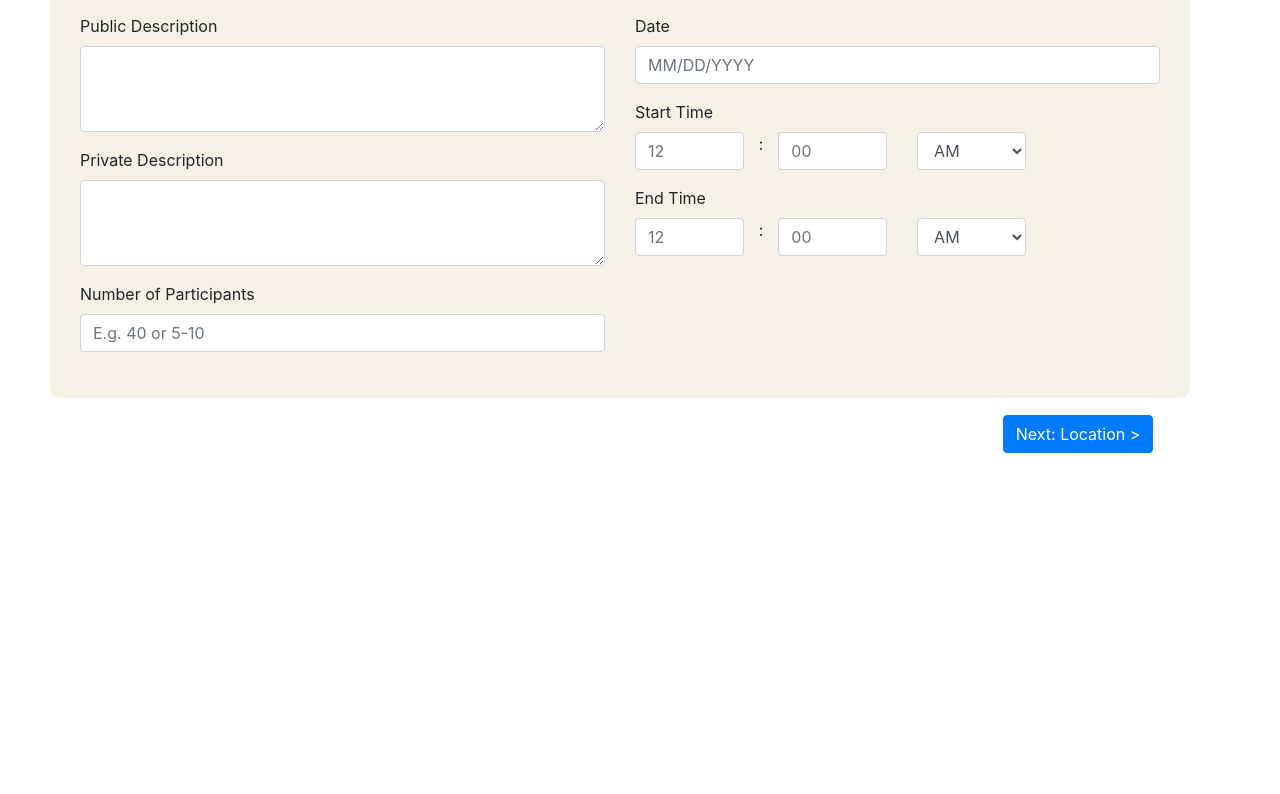
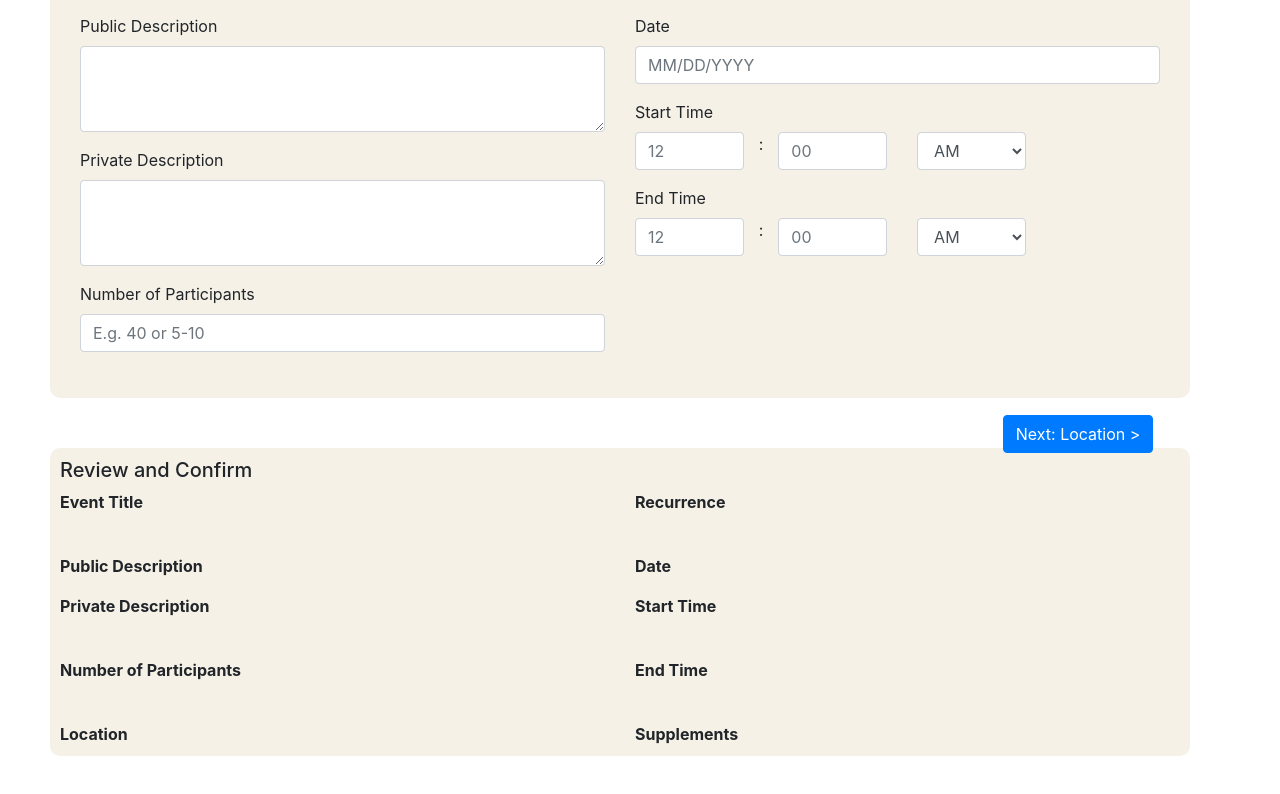
Before and after one commit to gauriramesh/nvolve2, a React (Create React App) app: page /epr/1 in a window 1280 px wide. Shown: the part 240-1034 px from the top of the page. Before the commit the page ends 800 px from the top, so only its background shows below. Built offline with nearby package versions, Linux system fonts and the light colour scheme; the HTML template or start-up script is replaced by a standard one.

Commit message:
review page wip

```diff
--- a/src/components/Epr.js
+++ b/src/components/Epr.js
@@ -1,6 +1,7 @@
 import React from 'react';
 import { Event } from '../services/eventServices';
 import BasicInfo from './epr/BasicInfo';
+import Review from './epr/Review';
 
 export default class Epr extends React.Component {
     constructor(props) {
@@ -36,6 +37,7 @@ export default class Epr extends React.Component {
         return (
             <div>
                 <BasicInfo handler={this.infoHandler}></BasicInfo>
+                <Review info={this.state}></Review>
             </div>
         );
     }
--- /dev/null
+++ b/src/components/epr/Review.js
@@ -0,0 +1,61 @@
+import React from "react";
+import { Container, Row, Col } from "reactstrap";
+import "./BasicInfo.css";
+
+export default class Review extends React.Component {
+  render() {
+    return (
+      <Container className="BasicInfo">
+          <h5>Review and Confirm</h5>
+          <Row>
+              <Col xs="6">
+                  <b>Event Title</b>
+                  <p>{this.props.info.name}</p>
+                  <br/>
+                  <b>Public Description</b>
+                  <p>{this.props.info.publicDescription}</p>
+                  <b>Private Description</b>
+                  <p>{this.props.info.privateDescription}</p>
+                  <br/>
+                  <b>Number of Participants</b>
+                  <p>{this.props.info.numParticipants}</p>
+                  <br/>
+                  <b>Location</b>
+                  {
+                    this.props.info.locations.forEach((location) => {
+                      return <p>{location.location}</p>
+                    })
+                  }
+                  <br/>
+              </Col>
+              <Col xs="6">
+                  <b>Recurrence</b>
+                  <p>{this.props.info.repeatCycle}</p>
+                  <br/>
+                  <b>Date</b>
+                  <p>{this.props.info.date}</p>
+                  <b>Start Time</b>
+                  <p>{this.props.info.startTime}</p>
+                  <br/>
+                  <b>End Time</b>
+                  <p>{this.props.info.endTime}</p>
+                  <br/>
+                  <b>Supplements</b>
+                  {
+                    (() => {
+                        for (let [key, value] of Object.entries(this.props.info.supplements)) {
+                        return <>
+                          <b>{key}</b>
+                          <p>{value}</p>
+                          <br/>
+                        </>
+                      }
+                    })
+                  }
+                  <br/>
+              </Col>
+          </Row>
+      </Container>
+    );
+  }
+};
```
